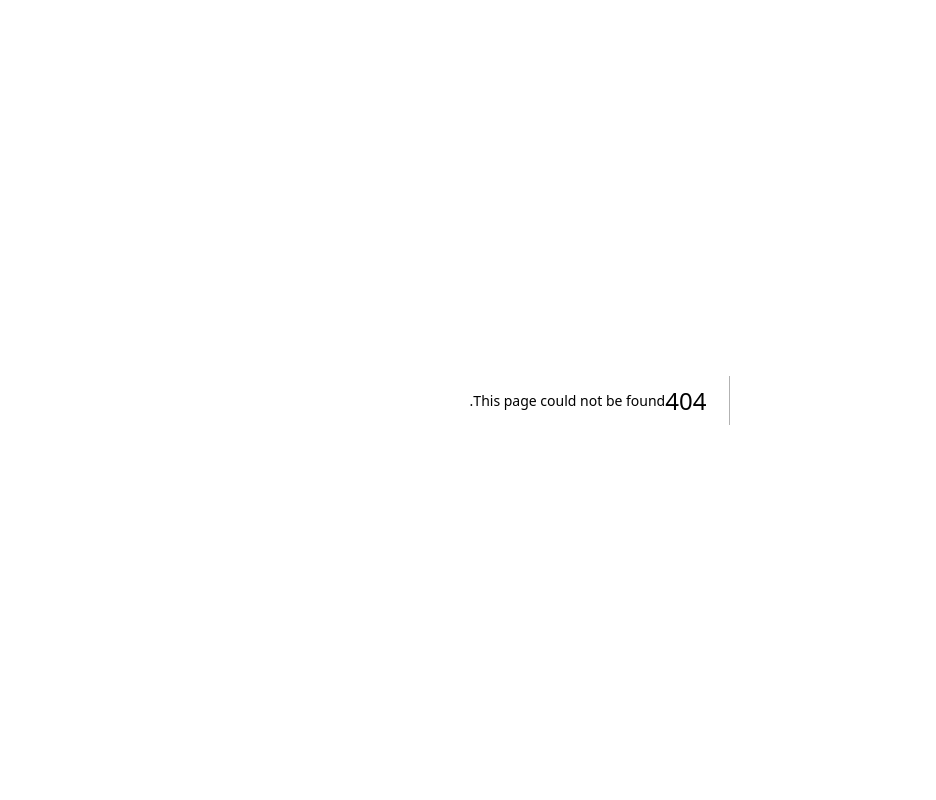
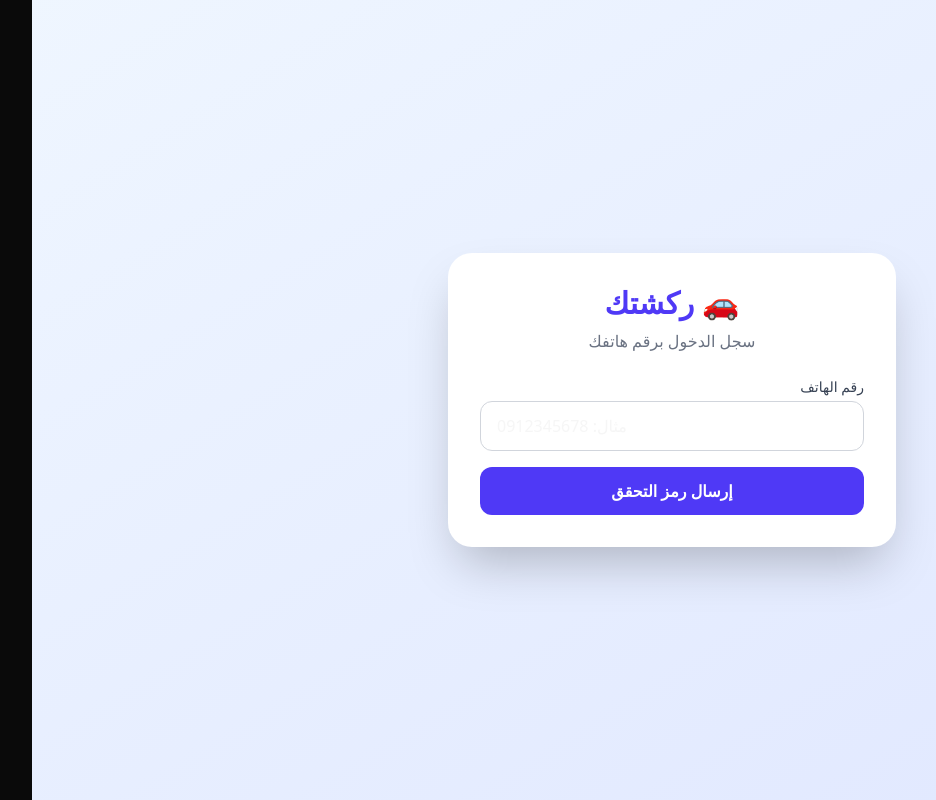
Before and after one commit to paradisesoap653-dotcom/Rakshtak, a Next.js app: page /login in a window 1280 px wide. Before the commit this address had no page. Shown: the whole page, without its empty margins (72-1008 px from the left). Built offline with nearby package versions, Linux system fonts and the light colour scheme.

Commit message:
Create page.tsx

```diff
--- /dev/null
+++ b/src/app/login/page.tsx
@@ -0,0 +1,118 @@
+"use client";
+import { useState } from "react";
+import { useRouter } from "next/navigation";
+
+export default function LoginPage() {
+  const [phone, setPhone] = useState("");
+  const [code, setCode] = useState("");
+  const [step, setStep] = useState<"phone" | "code">("phone");
+  const [loading, setLoading] = useState(false);
+  const router = useRouter();
+
+  const requestCode = async () => {
+    if (!phone) return alert("أدخل رقم الهاتف");
+    setLoading(true);
+    try {
+      const res = await fetch("/api/auth/login", {
+        method: "POST",
+        headers: { "Content-Type": "application/json" },
+        body: JSON.stringify({ phone }),
+      });
+      if (res.ok) {
+        setStep("code");
+        alert("تم إرسال الرمز (في التجربة: 1234)");
+      } else {
+        alert("فشل إرسال الرمز");
+      }
+    } catch (error) {
+      alert("خطأ في الاتصال");
+    } finally {
+      setLoading(false);
+    }
+  };
+
+  const verifyCode = async () => {
+    if (!code) return alert("أدخل الرمز");
+    setLoading(true);
+    try {
+      const res = await fetch("/api/auth/login", {
+        method: "PUT",
+        headers: { "Content-Type": "application/json" },
+        body: JSON.stringify({ phone, code }),
+      });
+      const data = await res.json();
+      if (res.ok) {
+        localStorage.setItem("userId", data.userId);
+        localStorage.setItem("userName", data.userName);
+        localStorage.setItem("userRole", data.role);
+        router.push("/");
+      } else {
+        alert(data.error || "الرمز غير صحيح");
+      }
+    } catch (error) {
+      alert("خطأ في الاتصال");
+    } finally {
+      setLoading(false);
+    }
+  };
+
+  return (
+    <main className="min-h-screen bg-gradient-to-br from-blue-50 to-indigo-100 flex items-center justify-center p-4">
+      <div className="bg-white rounded-3xl shadow-2xl p-8 max-w-md w-full">
+        <h1 className="text-3xl font-bold text-center text-indigo-600 mb-2">🚗 ركشتك</h1>
+        <p className="text-center text-gray-500 mb-6">سجل الدخول برقم هاتفك</p>
+
+        {step === "phone" ? (
+          <div className="space-y-4">
+            <div>
+              <label className="block text-sm font-medium text-gray-700 mb-1">رقم الهاتف</label>
+              <input
+                type="tel"
+                value={phone}
+                onChange={(e) => setPhone(e.target.value)}
+                placeholder="مثال: 0912345678"
+                className="w-full border border-gray-300 rounded-xl px-4 py-3 focus:ring-2 focus:ring-indigo-500 outline-none"
+                dir="ltr"
+              />
+            </div>
+            <button
+              onClick={requestCode}
+              disabled={loading}
+              className="w-full bg-indigo-600 text-white py-3 rounded-xl font-semibold hover:bg-indigo-700 transition disabled:bg-gray-400"
+            >
+              {loading ? "جاري الإرسال..." : "إرسال رمز التحقق"}
+            </button>
+          </div>
+        ) : (
+          <div className="space-y-4">
+            <div>
+              <label className="block text-sm font-medium text-gray-700 mb-1">رمز التحقق</label>
+              <input
+                type="text"
+                value={code}
+                onChange={(e) => setCode(e.target.value)}
+                placeholder="أدخل الرمز (1234)"
+                className="w-full border border-gray-300 rounded-xl px-4 py-3 focus:ring-2 focus:ring-indigo-500 outline-none"
+                dir="ltr"
+              />
+              <p className="text-xs text-gray-400 mt-1">✨ للتجربة، استخدم الرمز: <strong>1234</strong></p>
+            </div>
+            <button
+              onClick={verifyCode}
+              disabled={loading}
+              className="w-full bg-green-600 text-white py-3 rounded-xl font-semibold hover:bg-green-700 transition disabled:bg-gray-400"
+            >
+              {loading ? "جاري التحقق..." : "تحقق وادخل"}
+            </button>
+            <button
+              onClick={() => setStep("phone")}
+              className="w-full text-sm text-indigo-500 underline"
+            >
+              تغيير رقم الهاتف
+            </button>
+          </div>
+        )}
+      </div>
+    </main>
+  );
+}
```
